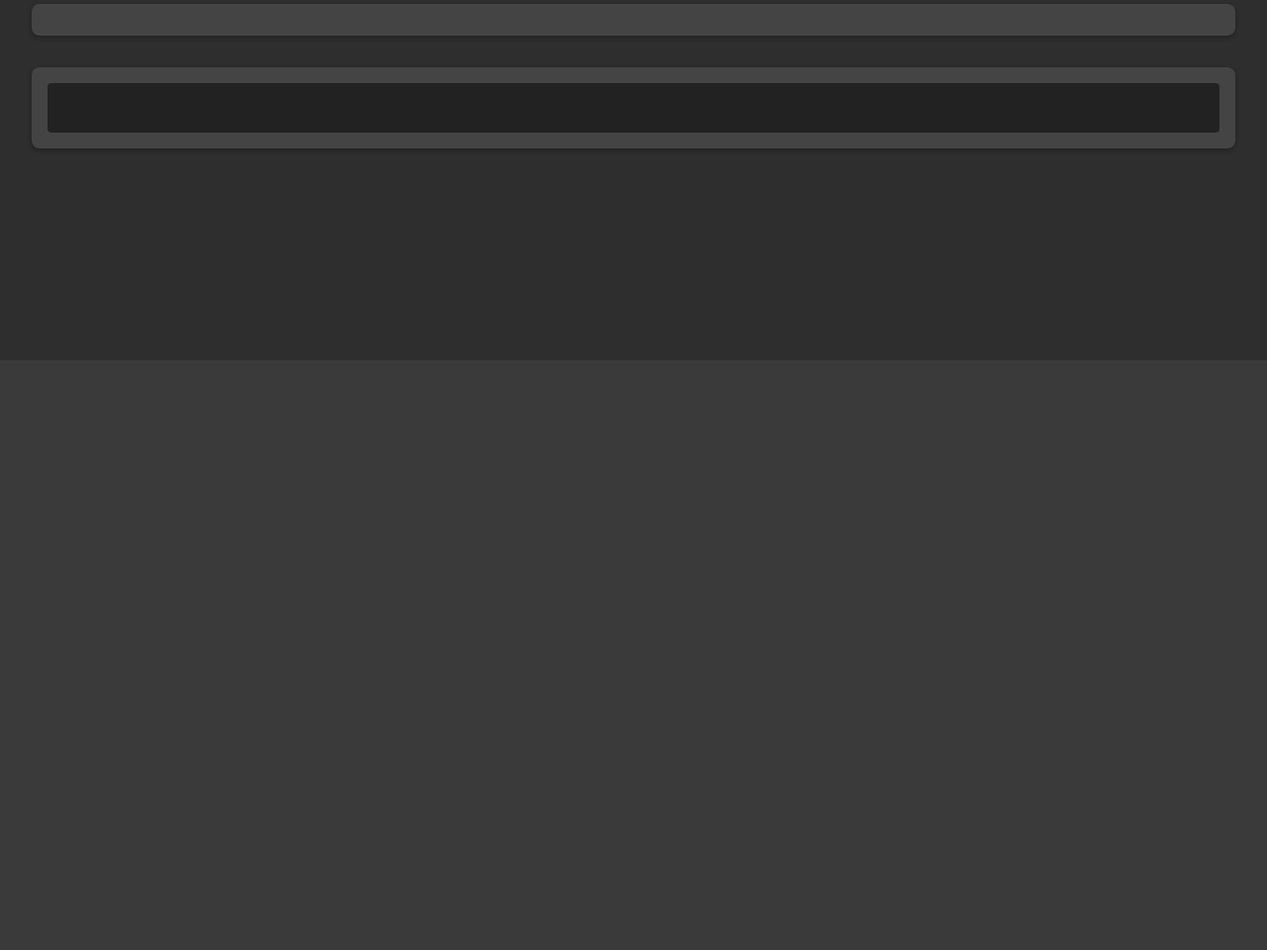
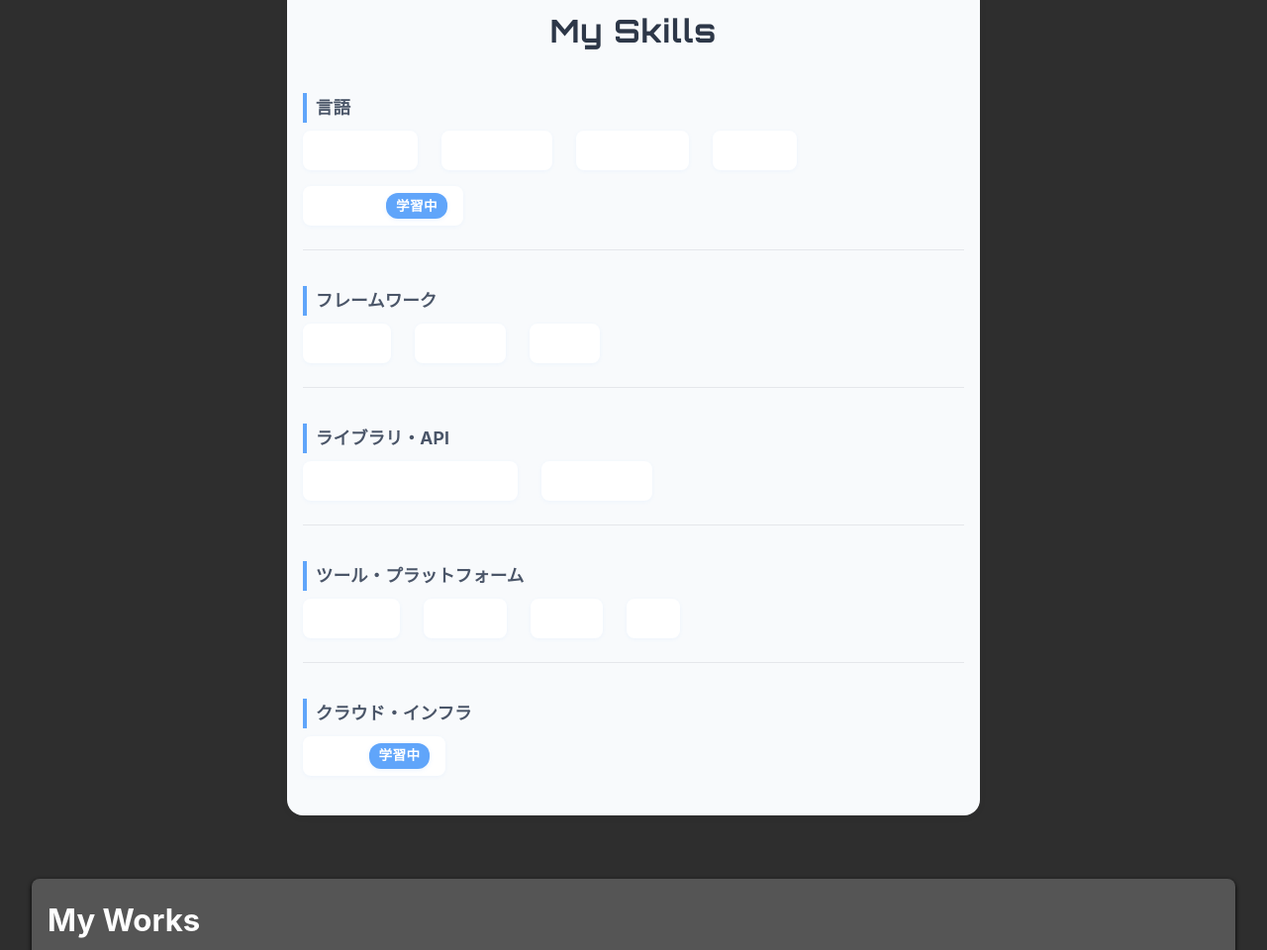
Before and after one commit to raiton-boo/noob-portfolio, a plain HTML site: page index.html in a window 1280 px wide. Shown: the part 1236-2196 px from the top of the page at 99% size. Before the commit the page ends 1600 px from the top, so only its background shows below. Drawn offline with Linux system fonts and the light colour scheme.

Commit message:
デザインの改善と、ポートフォリオのスキルリストの追加（途中経過）

```diff
--- a/index.html
+++ b/index.html
@@ -69,11 +69,52 @@
         </p>
       </section>
 
-      <section class="skills main__section"></section>
-      <section class="works main__section"></section>
+      <section class="skills main__section">
+        <h2 class="skills__title">My Skills</h2>
+        <div class="skills__category">
+          <h3>言語</h3>
+          <ul>
+            <li>HTML/CSS</li>
+            <li>JavaScript</li>
+            <li>TypeScript</li>
+            <li>Python</li>
+            <li>Golang <span class="skills__level">学習中</span></li>
+          </ul>
+        </div>
+        <div class="skills__category">
+          <h3>フレームワーク</h3>
+          <ul>
+            <li>FastAPI</li>
+            <li>Uvicorn</li>
+            <li>Flask</li>
+          </ul>
+        </div>
+        <div class="skills__category">
+          <h3>ライブラリ・API</h3>
+          <ul>
+            <li>LINE Bot SDK for Python</li>
+            <li>discord.py</li>
+          </ul>
+        </div>
+        <div class="skills__category">
+          <h3>ツール・プラットフォーム</h3>
+          <ul>
+            <li>VS Code</li>
+            <li>GitHub</li>
+            <li>Slack</li>
+            <li>Git</li>
+          </ul>
+        </div>
+        <div class="skills__category">
+          <h3>クラウド・インフラ</h3>
+          <ul>
+            <li>AWS <span class="skills__level">学習中</span></li>
+          </ul>
+        </div>
+      </section>
 
-      <section class="links main__section">
-        <div class="links__github"></div>
+      <section class="works main__section">
+        <h2 class="works__title">My Works</h2>
       </section>
     </main>
   </body>
--- a/style.css
+++ b/style.css
@@ -9,7 +9,8 @@
 
 html,
 body {
-  height: 100%;
+  min-height: 100vh;
+  min-width: 100vw;
 }
 
 /* ベース */
@@ -99,15 +100,10 @@ body {
 
 /* 各セクション共通 */
 .main__section {
-  background-color: #444;
+  background-color: #555;
   padding: 1rem;
   border-radius: 8px;
-  box-shadow: 0 2px 5px rgba(0, 0, 0, 0.3);
-  transition: background-color 0.3s ease;
-}
-
-.main__section:hover {
-  background-color: #555;
+  box-shadow: 0 2px 5px rgba(0, 0, 0, 1);
 }
 
 /* Aboutセクション */
@@ -116,17 +112,84 @@ body {
   color: #fff;
 }
 
-/* GitHubリンク */
-.links__github {
-  height: 50px;
-  background-color: #222;
-  border-radius: 4px;
+/*.Skillsセクション */
+.skills {
+  margin: 2rem 0;
+  padding: 2rem 1rem;
+  background: #f8fafc;
+  border-radius: 16px;
+  box-shadow: 0 2px 8px rgba(0,0,0,0.04);
+  max-width: 700px;
+  margin-left: auto;
+  margin-right: auto;
+}
+
+.skills__title {
+  font-family: 'Orbitron', sans-serif;
+  font-size: 2rem;
+  margin-bottom: 2rem;
+  letter-spacing: 1px;
+  color: #2d3748;
+  text-align: center;
+}
+
+.skills__category {
+  margin-bottom: 2rem;
+  padding-bottom: 1rem;
+  border-bottom: 1px solid #e5e7eb;
+}
+
+.skills__category:last-child {
+  border-bottom: none;
+  margin-bottom: 0;
+  padding-bottom: 0;
+}
+
+.skills__category h3 {
+  font-size: 1.1rem;
+  color: #4a5568;
+  margin-bottom: 0.5rem;
+  border-left: 4px solid #60a5fa;
+  padding-left: 0.5em;
+  font-weight: 700;
+  background: transparent;
+  border-radius: 0;
+  display: inline-block;
+}
+
+.skills__category ul {
+  list-style: none;
+  padding-left: 0;
   display: flex;
-  justify-content: center;
+  flex-wrap: wrap;
+  gap: 0.5rem 1.5rem;
+}
+
+.skills__category li {
+  background: #fff;
+  border-radius: 8px;
+  padding: 0.4em 1em;
+  margin-bottom: 0.5em;
+  font-size: 1rem;
+  box-shadow: 0 1px 4px rgba(96,165,250,0.07);
+  display: flex;
   align-items: center;
-  color: #eee;
+  gap: 0.5em;
+  transition: box-shadow 0.2s;
+}
+
+.skills__category li:hover {
+  box-shadow: 0 2px 8px rgba(96,165,250,0.13);
+}
+
+.skills__level {
+  background: #60a5fa;
+  color: #fff;
+  font-size: 0.85em;
+  border-radius: 12px;
+  padding: 0.1em 0.7em;
+  margin-left: 0.5em;
   font-weight: 600;
-  cursor: pointer;
-  transition: background-color 0.3s ease;
-  user-select: none;
+  letter-spacing: 0.03em;
+  box-shadow: 0 1px 4px rgba(96,165,250,0.13);
 }
```
